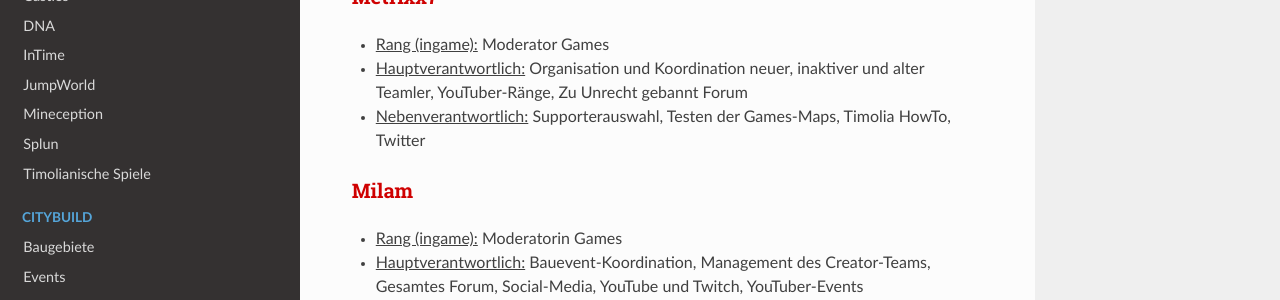
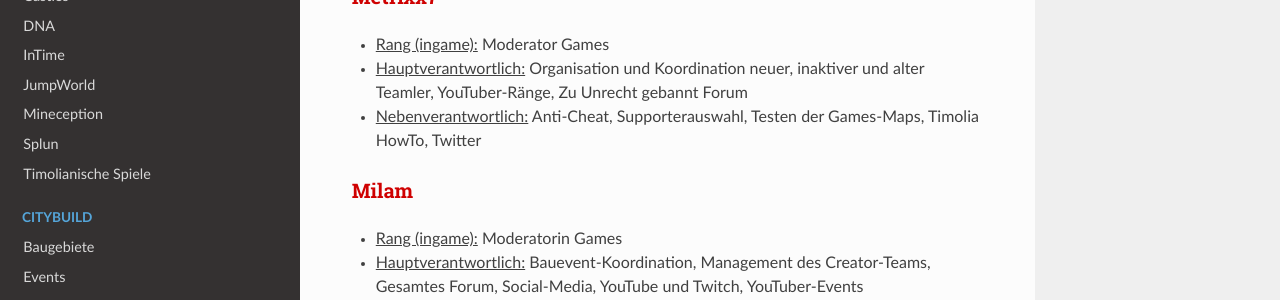
Before and after one commit to TimoliaDE/HowTo, an MkDocs documentation site: the page built from docs/team/members.md, in a window 1280 px wide and 900 px high, scrolled down 1692 px. Shown: the part 151-451 px from the top of the window. Built offline with MkDocs 1.6.1, drawn with Linux system fonts in a browser that asks for light colours; nearby versions of some CDN libraries; old or Windows-style settings are respelled for this version of MkDocs; some of the changed text lies outside the part shown.

Commit message:
Update members.md

```diff
--- a/docs/team/members.md
+++ b/docs/team/members.md
@@ -56,7 +56,7 @@ Moderatoren kümmern sich um das reibungslose Spielererlebnis der verschiedenen
 ### <strong><span style="color:#CF0101">Metrixx7</span></strong>
 - <u>Rang (ingame):</u> Moderator Games
 - <u>Hauptverantwortlich:</u> Organisation und Koordination neuer, inaktiver und alter Teamler, YouTuber-Ränge, Zu Unrecht gebannt Forum
-- <u>Nebenverantwortlich:</u> Supporterauswahl, Testen der Games-Maps, Timolia HowTo, Twitter
+- <u>Nebenverantwortlich:</u> Anti-Cheat, Supporterauswahl, Testen der Games-Maps, Timolia HowTo, Twitter
 
 ###<strong><span style="color:#CF0101">Milam</span></strong>
 - <u>Rang (ingame):</u> Moderatorin Games
@@ -158,7 +158,7 @@ Sie stehen für alle grundlegenden Fragen und Reports zur Verfügung und sind di
 ### <strong><span style="color:#E4D100">felliongi21</span></strong>
 - <u>Rang (ingame):</u> Supporter Games
 - <u>Hauptverantwortlich:</u> Spieler melden Forum
-- <u>Nebenverantwortlich:</u> Map-Einsendungen, Twitter
+- <u>Nebenverantwortlich:</u> Anti-Cheat, Map-Einsendungen, Twitter
 
 ### <strong><span style="color:#E4D100">ferdedelino</span></strong>
 - <u>Rang (ingame):</u> Supporter Games
```
